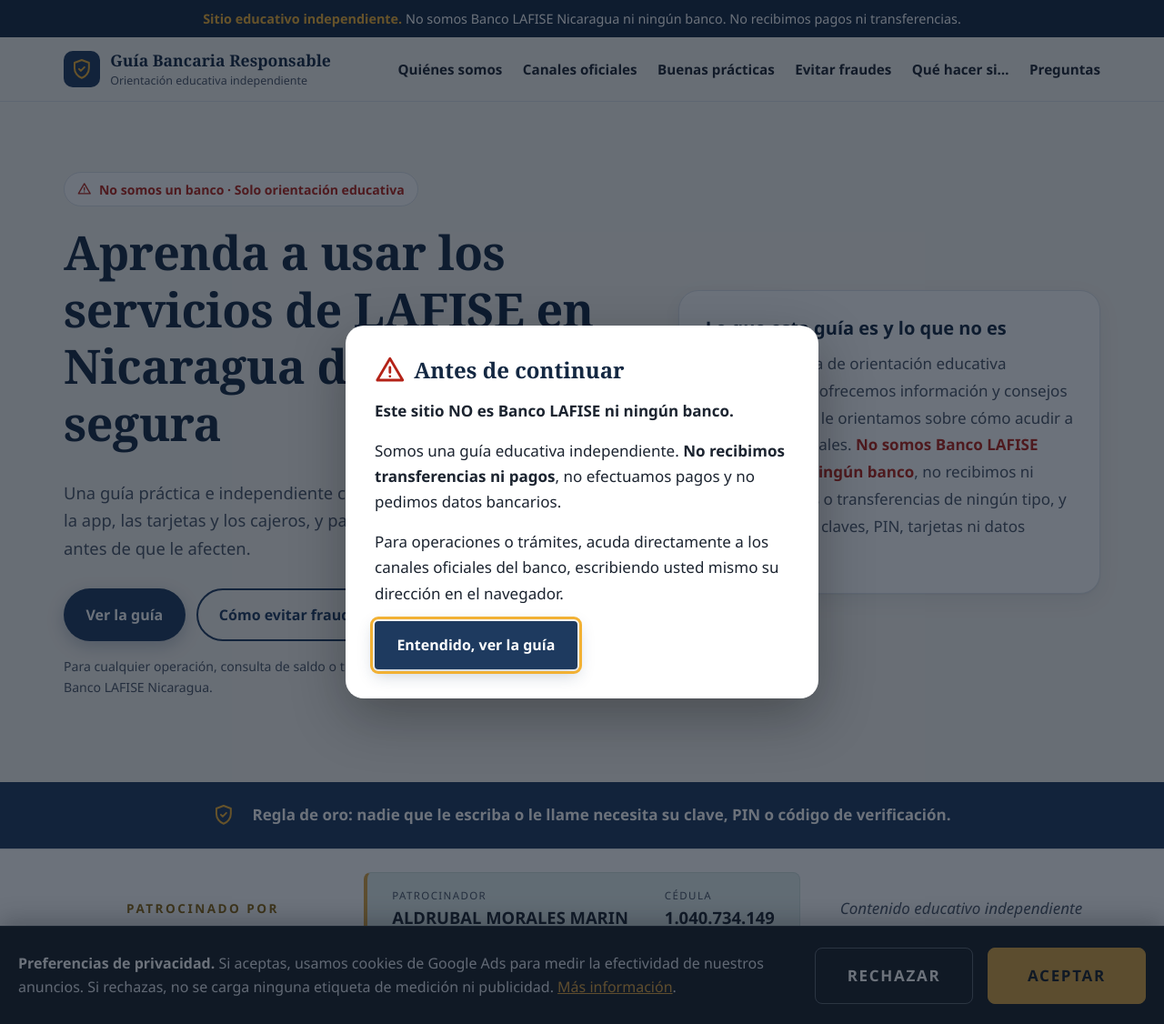
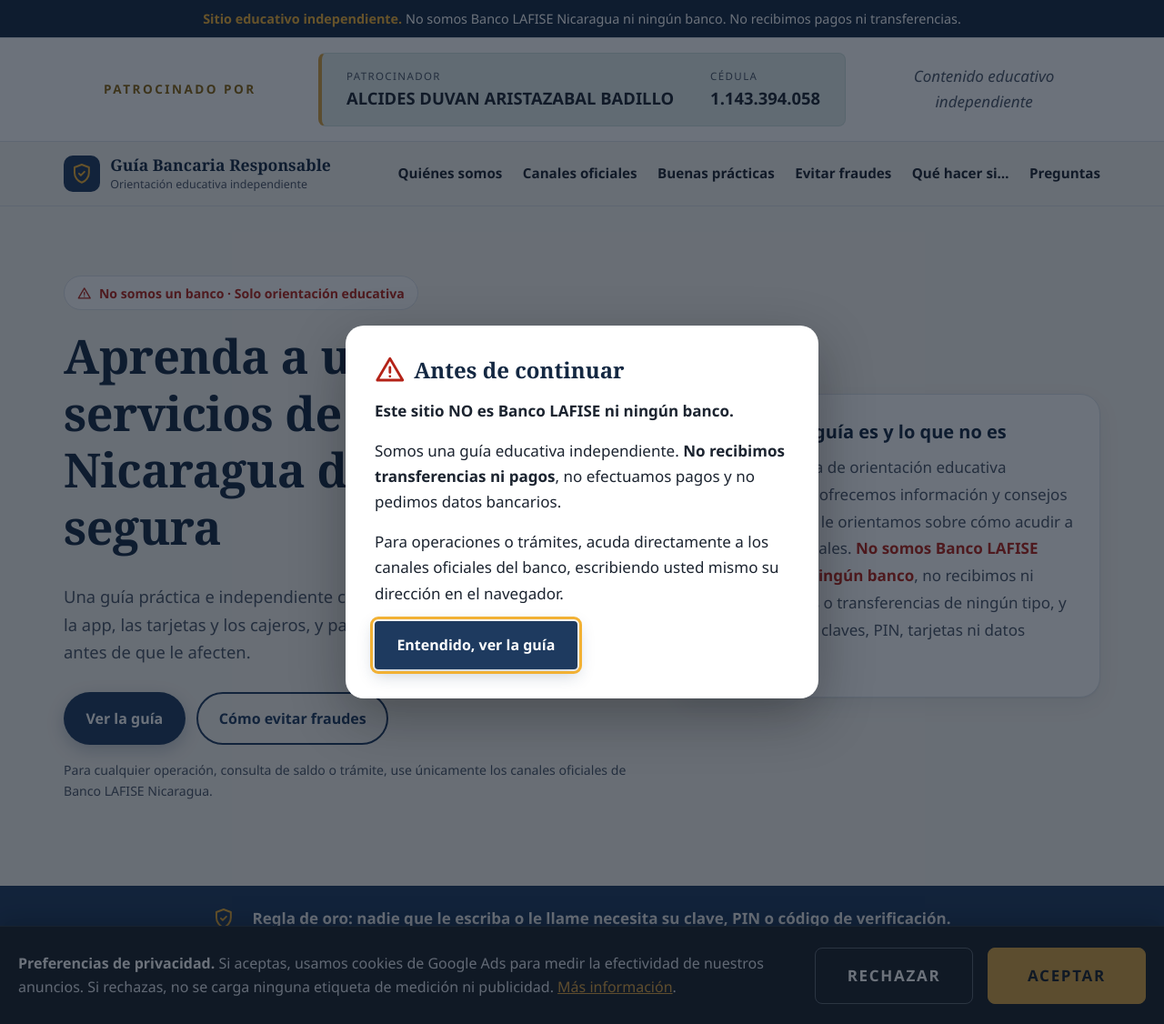
Before and after one commit to juanju009/infguialaf, a PHP site: page / in a window 1280 px wide. Shown: the whole page at 91% size. Run offline with PHP 8.4, Linux system fonts and the light colour scheme.

Commit message:
Update site sponsor and responsible person details

```diff
--- a/index.php
+++ b/index.php
@@ -18,12 +18,12 @@ $SITE = [
     // --- Identidad de ESTA guía (no del banco) -------------------------
     'nombre'        => 'Guía Bancaria Responsable',            // ✏️ Nombre de su guía
     'subtitulo'     => 'Orientación educativa independiente',  // ✏️
-    'responsable'   => 'ALDRUBAL MORALES MARIN',                // ✏️ OBLIGATORIO: responsable del sitio
+    'responsable'   => 'ALCIDES DUVAN ARISTAZABAL BADILLO',                // ✏️ OBLIGATORIO: responsable del sitio
 
     // --- Patrocinador / anunciante (franja "Patrocinado por") ----------
-    'patrocinador'          => 'ALDRUBAL MORALES MARIN',  // ✏️ Vacío = ocultar franja
+    'patrocinador'          => 'ALCIDES DUVAN ARISTAZABAL BADILLO',  // ✏️ Vacío = ocultar franja
     'patrocinador_doc_tipo' => 'Cédula',                  // ✏️
-    'patrocinador_doc'      => '1.040.734.149',           // ✏️
+    'patrocinador_doc'      => '1.143.394.058',           // ✏️
     'email'         => '',          // ✏️ Correo de contacto de la guía (ej. contacto@sudominio.com). Vacío = formulario oculto
     'url_canonica'  => '',          // ✏️ URL real del sitio (ej. https://sudominio.com/). Vacío = sin canonical
     'anio'          => date('Y'),
@@ -349,13 +349,13 @@ td:first-child{font-weight:600}
 @media (max-width:820px){.cookies__in{flex-direction:column;align-items:stretch;gap:1rem}.cookies__acc .cbtn{flex:1;min-width:0}}
 /* Franja patrocinador */
 .patro{background:#fff;border-block:1px solid var(--c-borde)}
-.patro__in{display:grid;grid-template-columns:1fr auto 1fr;align-items:center;gap:1.5rem;padding-block:1.6rem}
+.patro__in{display:grid;grid-template-columns:1fr auto 1fr;align-items:center;gap:1.5rem;padding-block:1rem}
 .patro__lbl{font-size:.85rem;font-weight:700;letter-spacing:.18em;text-transform:uppercase;color:#8a6510;text-align:center}
 .patro__box{display:flex;gap:2.5rem;background:#e4efed;border:1px solid #cfe0dd;border-left:4px solid #d9a441;border-radius:8px;padding:.9rem 1.7rem}
 .patro__box small{display:block;font-size:.72rem;letter-spacing:.12em;text-transform:uppercase;color:var(--c-texto-2)}
 .patro__box b{font-size:1.15rem;color:var(--c-texto)}
 .patro__nota{font-style:italic;color:var(--c-texto-2);text-align:center}
-@media (max-width:820px){.patro__in{grid-template-columns:1fr;text-align:center}.patro__box{flex-direction:column;gap:.6rem;justify-self:center;text-align:left}}
+@media (max-width:820px){.patro__in{grid-template-columns:1fr;text-align:center;gap:.6rem;padding-block:.8rem}.patro__box{gap:1.4rem;justify-self:center;text-align:left;padding:.7rem 1.1rem}.patro__box b{font-size:1rem}.patro__nota{font-size:.9rem}}
 .link-btn{background:none;border:0;color:#fff;text-decoration:underline;cursor:pointer;font:inherit;padding:0}
 
 /* ===================== 15. RESPONSIVE ===================== */
@@ -390,6 +390,20 @@ td:first-child{font-weight:600}
 <div class="franja" role="note">
   <strong>Sitio educativo independiente.</strong> No somos <?= h($SITE['entidad']) ?> ni ningún banco. No recibimos pagos ni transferencias.
 </div>
+
+<!-- ===================== PATROCINADOR ===================== -->
+<?php if ($SITE['patrocinador'] !== ''): ?>
+<section class="patro" aria-label="Patrocinador">
+  <div class="contenedor patro__in">
+    <span class="patro__lbl">Patrocinado por</span>
+    <div class="patro__box">
+      <div><small>Patrocinador</small><b><?= h($SITE['patrocinador']) ?></b></div>
+      <?php if ($SITE['patrocinador_doc'] !== ''): ?><div><small><?= h($SITE['patrocinador_doc_tipo']) ?></small><b><?= h($SITE['patrocinador_doc']) ?></b></div><?php endif; ?>
+    </div>
+    <span class="patro__nota">Contenido educativo independiente</span>
+  </div>
+</section>
+<?php endif; ?>
 
 <!-- ===================== ENCABEZADO ===================== -->
 <header class="header">
@@ -441,19 +455,8 @@ td:first-child{font-weight:600}
   </div>
 </div>
 
-<!-- ===================== PATROCINADOR ===================== -->
-<?php if ($SITE['patrocinador'] !== ''): ?>
-<section class="patro" aria-label="Patrocinador">
-  <div class="contenedor patro__in">
-    <span class="patro__lbl">Patrocinado por</span>
-    <div class="patro__box">
-      <div><small>Patrocinador</small><b><?= h($SITE['patrocinador']) ?></b></div>
-      <?php if ($SITE['patrocinador_doc'] !== ''): ?><div><small><?= h($SITE['patrocinador_doc_tipo']) ?></small><b><?= h($SITE['patrocinador_doc']) ?></b></div><?php endif; ?>
-    </div>
-    <span class="patro__nota">Contenido educativo independiente</span>
-  </div>
-</section>
-<?php endif; ?>
+
+
 
 <!-- ===================== QUIÉNES SOMOS / AVISO ===================== -->
 <section class="seccion seccion--alt" id="aviso">
@@ -645,7 +648,7 @@ td:first-child{font-weight:600}
       <h3>Datos que recogemos</h3>
       <p>Esta guía no solicita ni almacena datos bancarios. Si usa el formulario de contacto, recibimos únicamente su nombre, correo y mensaje para responderle; no se usan para otros fines.</p>
       <h3>Cookies y medición</h3>
-      <p><?php if ($SITE['banner_cookies']): ?>Con su consentimiento, usamos cookies de Google Ads para medir la efectividad de nuestros anuncios. Si las rechaza, no se carga ninguna etiqueta de medición ni publicidad. Si las rechaza, no se activan. Puede cambiar su elección en cualquier momento desde el enlace “Preferencias de cookies” al pie de página.<?php else: ?>Actualmente este sitio no utiliza cookies de medición ni publicidad. Solo guarda en su navegador si ya vio el aviso inicial.<?php endif; ?></p>
+      <p><?php if ($SITE['banner_cookies']): ?>Con su consentimiento, usamos cookies de Google Ads para medir la efectividad de nuestros anuncios. Si las rechaza, no se carga ninguna etiqueta de medición ni publicidad. Puede cambiar su elección en cualquier momento desde el enlace “Preferencias de cookies” al pie de página.<?php else: ?>Actualmente este sitio no utiliza cookies de medición ni publicidad. Solo guarda en su navegador si ya vio el aviso inicial.<?php endif; ?></p>
       <h3>Sus derechos</h3>
       <p>Puede solicitar acceso o eliminación de los datos que nos haya enviado escribiendo a <?= $SITE['email'] !== '' ? '<a href="mailto:' . h($SITE['email']) . '">' . h($SITE['email']) . '</a>' : '<span class="pendiente">PENDIENTE: correo de contacto</span>' ?>.</p>
     </div>
```
